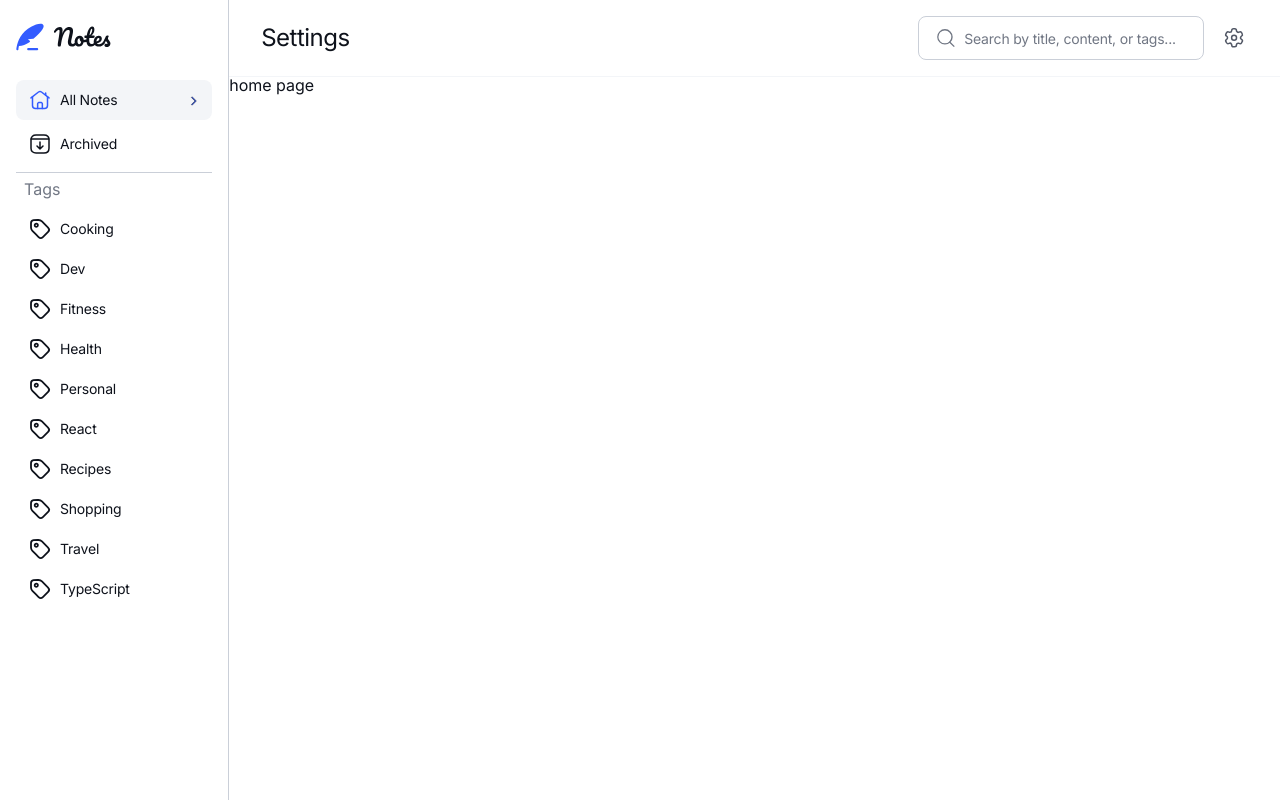
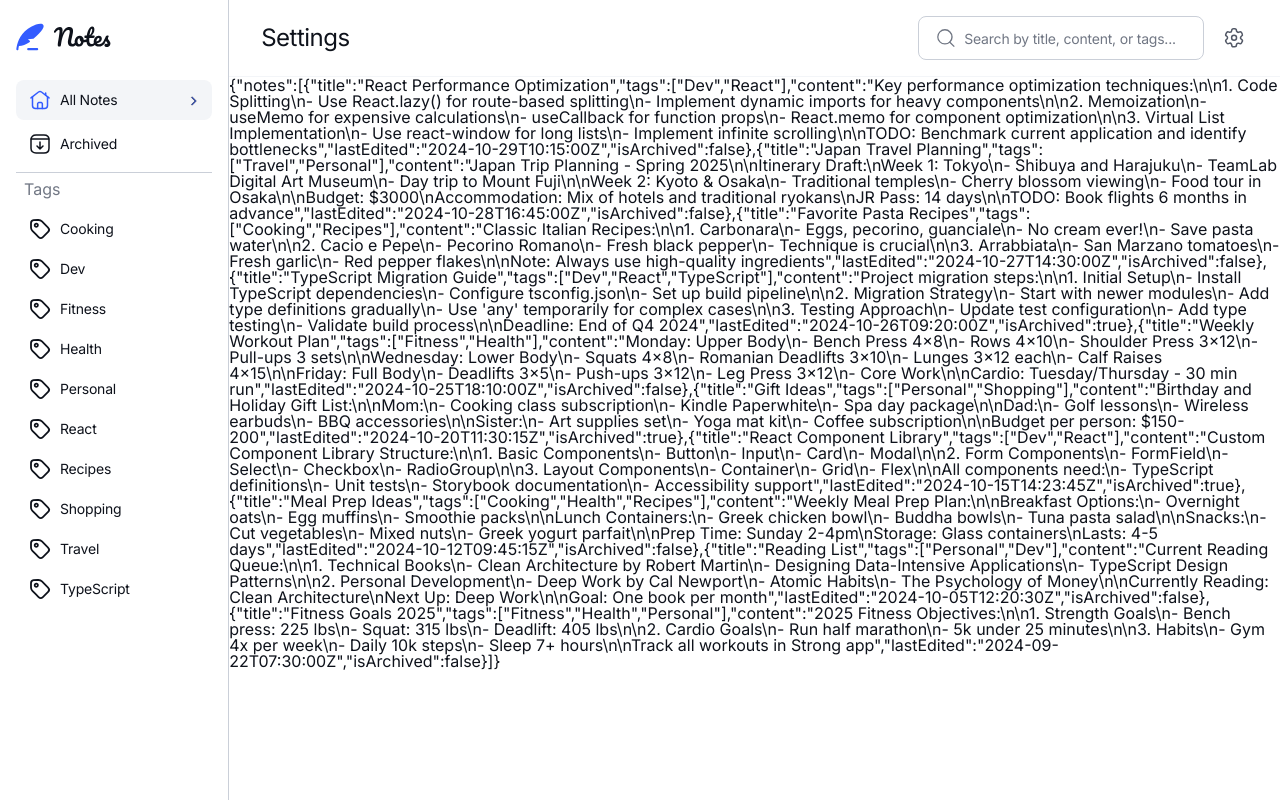
Before and after one commit to hyunwleeee/note-taking-web-app, a React (Vite) app: page / in a window 1280 px wide. Built offline with nearby package versions, Linux system fonts and the light colour scheme.

Commit message:
WIP: view data.json

```diff
--- a/src/pages/home_page/HomePage.jsx
+++ b/src/pages/home_page/HomePage.jsx
@@ -1,5 +1,6 @@
+import data from '/data.json';
 function HomePage() {
-  return <div>home page</div>;
+  return <div>{JSON.stringify(data)}</div>;
 }
 
 export default HomePage;
```
